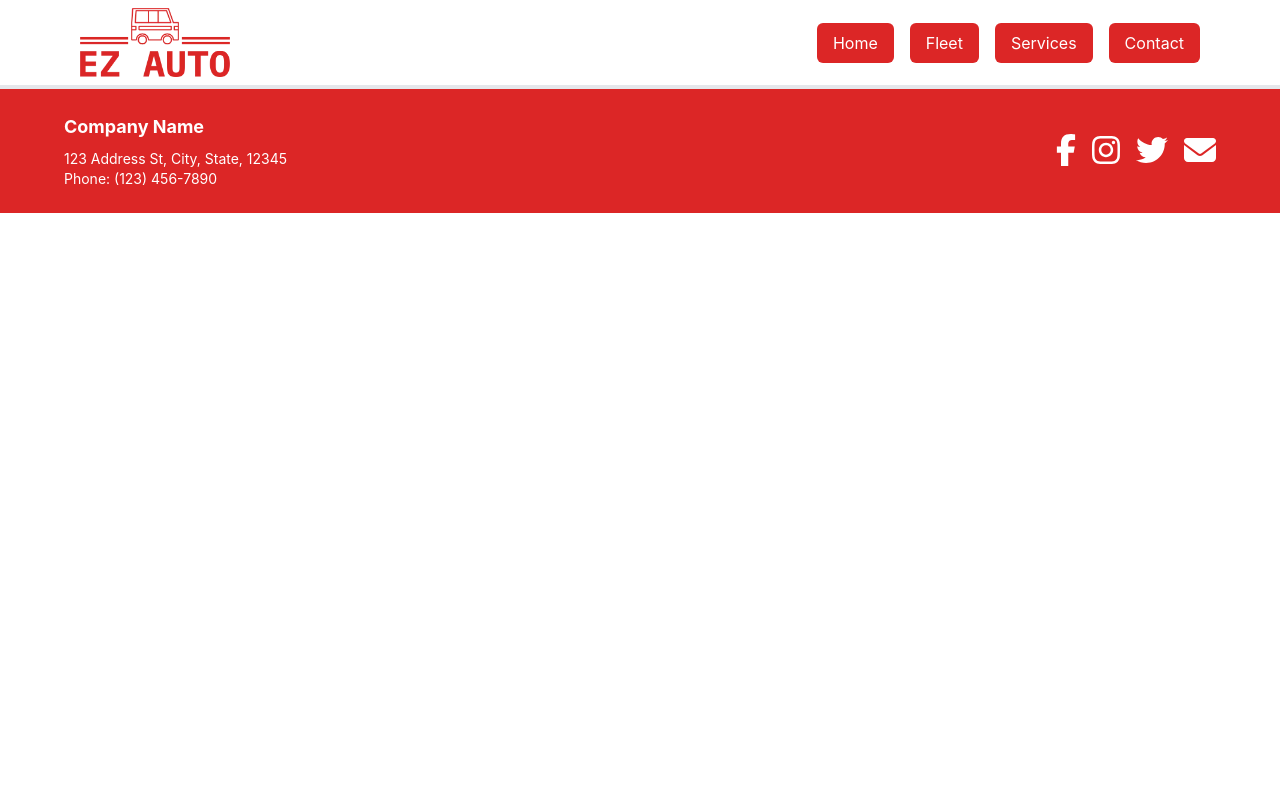
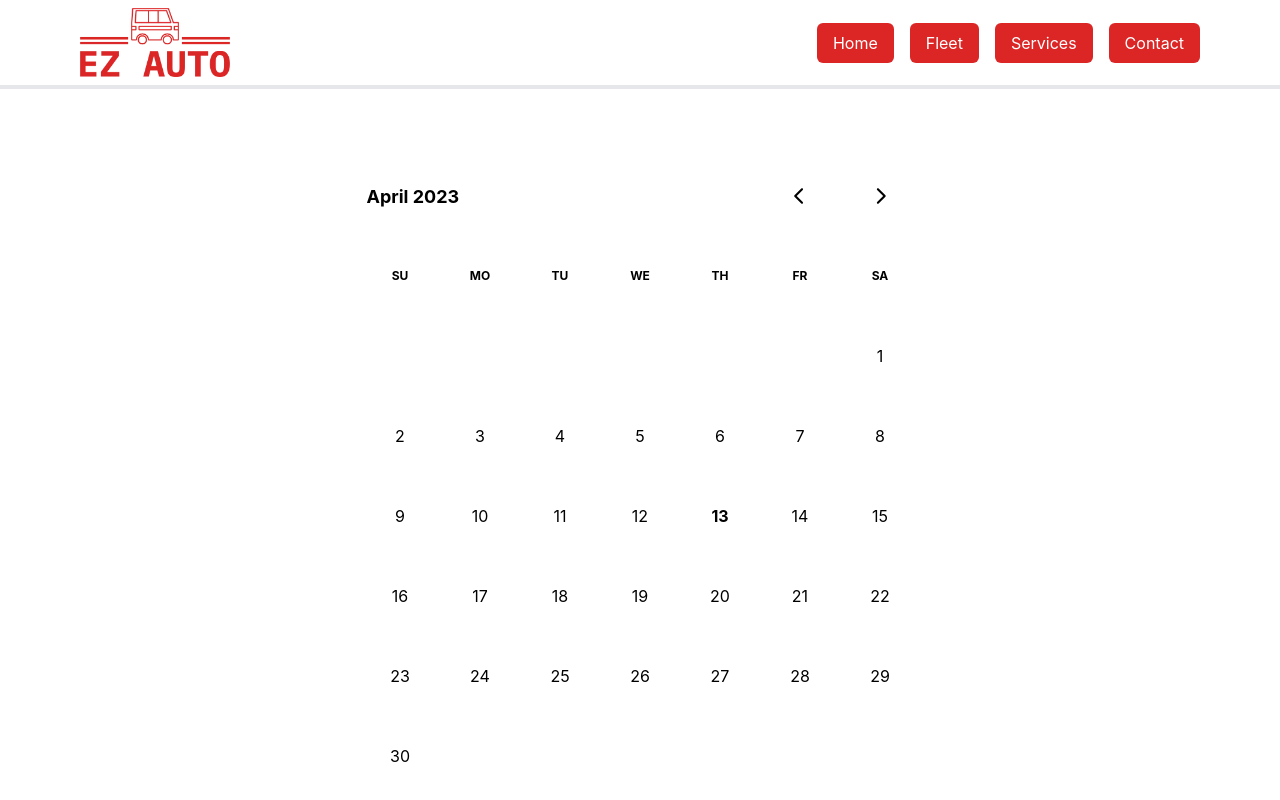
Before and after one commit to MaximPotapchik/autorentals, a Next.js app: page /services in a window 1280 px wide. Shown: the top 800 px of the page. Built offline with nearby package versions, Linux system fonts and the light colour scheme.

Commit message:
added calendar

```diff
--- /dev/null
+++ b/components/servicespage/calendar.tsx
@@ -0,0 +1,47 @@
+import React, { useState } from 'react';
+import { addDays, format, getMonth,startOfMonth } from 'date-fns';
+import { DayPicker, DateRange } from 'react-day-picker';
+
+
+const currentDate = new Date();
+
+
+export default function Calendar() {
+  const defaultSelected: DateRange = {
+    from: undefined,
+    to: undefined
+  };
+  const [range, setRange] = useState<DateRange | undefined>(defaultSelected);
+
+  let footer = <p>Please pick the first day.</p>;
+  if (range?.from) {
+    if (!range.to) {
+      footer = <p>{format(range.from, 'PPP')}</p>;
+    } else if (range.to) {
+      footer = (
+        <p>
+          {format(range.from, 'PPP')}–{format(range.to, 'PPP')}
+        </p>
+      );
+    }
+  }
+
+  return (
+    <div className='flex justify-center h-screen items-center'>
+    <>
+      <DayPicker
+        styles={{
+          caption: { color: 'dc2626' }
+        }}
+        id="test"
+        mode="range"
+        defaultMonth={startOfMonth(currentDate)}
+
+        selected={range}
+        footer={footer}
+        onSelect={setRange}
+      />
+    </>
+    </div>
+  );
+}
--- a/package.json
+++ b/package.json
@@ -15,9 +15,11 @@
     "@fortawesome/react-fontawesome": "^0.2.0",
     "@glidejs/glide": "^3.6.0",
     "@headlessui/react": "^1.7.14",
+    "date-fns": "^2.30.0",
     "glidejs": "^2.1.0",
     "next": "^13.2.4",
     "react": "^18.2.0",
+    "react-day-picker": "^8.8.0",
     "react-dom": "18.2.0",
     "react-multi-carousel": "^2.8.3",
     "react-slick": "^0.29.0",
--- a/src/pages/_app.tsx
+++ b/src/pages/_app.tsx
@@ -1,6 +1,7 @@
 import Layout  from "components/layout comps/Layout";
 import { type AppType } from "next/dist/shared/lib/utils";
 import '@fortawesome/fontawesome-svg-core/styles.css';
+import 'react-day-picker/dist/style.css';
 
 import "~/styles/globals.css";
 
--- a/src/pages/services.tsx
+++ b/src/pages/services.tsx
@@ -1,3 +1,4 @@
+import Calendar from "components/servicespage/calendar";
 import { type NextPage } from "next";
 import Head from "next/head";
 import Link from "next/link";
@@ -11,7 +12,7 @@ const Services: NextPage = () => {
           <link rel="icon" href="/favicon.ico" />
           <link rel="stylesheet" href="https://cdnjs.cloudflare.com/ajax/libs/font-awesome/6.4.0/css/all.min.css" integrity="sha512-iecdLmaskl7CVkqkXNQ/ZH/XLlvWZOJyj7Yy7tcenmpD1ypASozpmT/E0iPtmFIB46ZmdtAc9eNBvH0H/ZpiBw==" crossOrigin="anonymous" referrerPolicy="no-referrer" />
         </Head>
-
+        <Calendar />
       </>
     );
   };
--- a/src/styles/globals.css
+++ b/src/styles/globals.css
@@ -9,3 +9,19 @@ body {
   font-family: -apple-system, BlinkMacSystemFont, Segoe UI, Roboto, Oxygen,
     Ubuntu, Cantarell, Fira Sans, Droid Sans, Helvetica Neue, sans-serif;
 }
+.rdp {
+  --rdp-cell-size: 80px;
+  --rdp-accent-color: #dc2626;
+  --rdp-background-color: red;
+  /* Switch to dark colors for dark themes */
+  --rdp-accent-color-dark: #3003e1;
+  --rdp-background-color-dark: #180270;
+  /* Outline border for focused elements */
+  --rdp-outline: 2px solid var(--rdp-accent-color);
+  /* Outline border for focused and selected elements */
+  --rdp-outline-selected: 2px solid rgba(0, 0, 0, 0.75);
+}
+.rdp-day_selected {
+  background-color: var(--rdp-accent-color);
+  color: white;
+}
```
Also changed, not shown: 1 other file (tests, documents, lock files or other folders).
